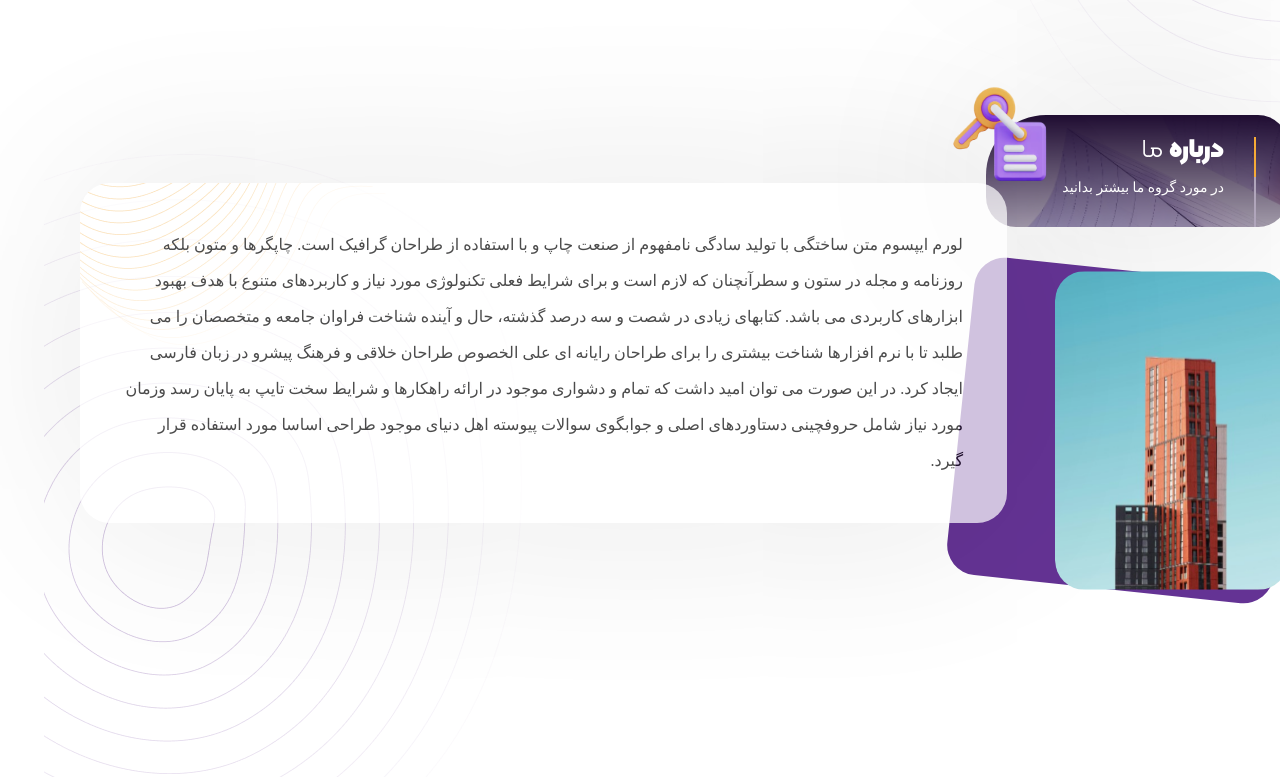
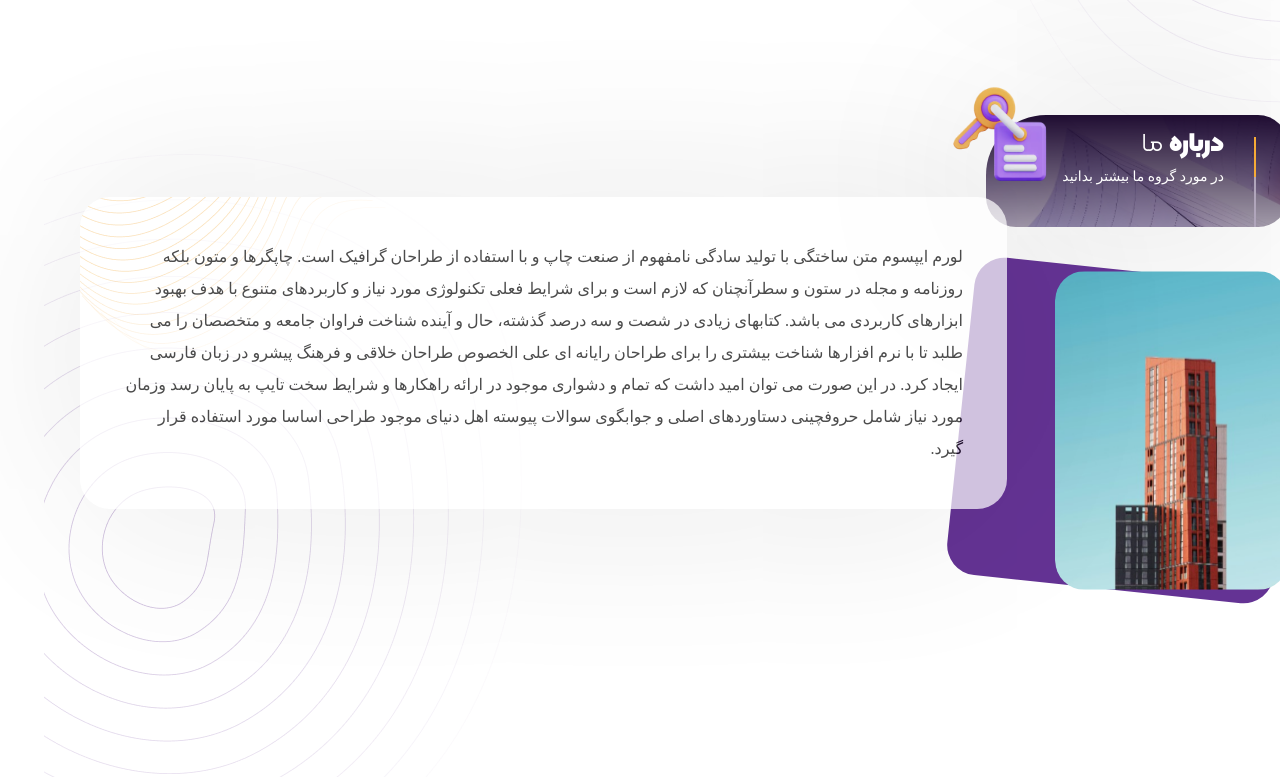
Before and after one commit to yakoobkhedri/ms-group, a website: page src/html/index.html in a window 1280 px wide. Shown: the part 5100-5877 px from the top of the page. Drawn offline with nearby package versions, Linux system fonts and the light colour scheme; files whose address does not match are found by name; a web font is replaced by a local one.

Commit message:
commit message

```diff
--- a/src/html/index.html
+++ b/src/html/index.html
@@ -2008,10 +2008,10 @@
         <!-- about -->
         <section class="relative mt-52">
             <!-- shape -->
-            <img alt="img" src="../img/Group (5).png" class="absolute left-0 -z-0 -top-20">
+            <img alt="img" src="../img/Group (5).png" class="absolute left-0 -z-0 -top-20 hidden md:block">
             <!--  -->
             <div class="max-w-content mx-auto px-5">
-                <div class="flex gap-12 items-center z-1 relative">
+                <div class="flex flex-col lg:flex-row gap-9 sm:gap-12 items-center z-1 relative">
                     <div>
                         <div>
                             <div class="flex">
@@ -2025,29 +2025,29 @@
                                         class="absolute w-full h-full -z-0 inset-0">
                                     <!--  -->
                                     <div class="relative text-white flex-shrink-0">
-                                        <h1 class="font-kalamehLight text-[26px]"><span
+                                        <h1 class="font-kalamehLight text-xl sm:text-[26px]"><span
                                                 class="font-kalamehBlack font-black">درباره</span> ما</h1>
-                                        <p class="mt-2 mb-5 text-sm">در مورد گروه ما بیشتر بدانید</p>
+                                        <p class="mt-2 mb-5 text-xs sm:text-sm">در مورد گروه ما بیشتر بدانید</p>
                                     </div>
                                 </div>
                                 <img alt="img" src="../img/property-plan-7042582-5727713 1(1).png"
                                     class="block w-[111px] -top-9 -mr-[69px] relative z-1">
                             </div>
                             <div class="mt-11 relative">
-                                <div class="w-[328px] h-[319px] bg-purple absolute top-0 rounded-[30px] -z-0 rotate-6">
+                                <div class="mx-auto inset-x-0 w-[272px] sm:w-[328px] h-[264px] sm:h-[319px] bg-purple absolute top-0 rounded-[30px] -z-0 rotate-6">
                                 </div>
                                 <img alt="img" src="../img/Rectangle 44.png"
-                                    class="rounded-[30px] block w-[328px] h-[319px] relative">
+                                    class="rounded-[30px] mx-auto block w-[272px] sm:w-[328px] h-[264px] sm:h-[319px] relative">
                             </div>
                         </div>
                     </div>
                     <div>
                         <div
-                            class="rounded-[30px] bg-white relative overflow-hidden shadow-2 p-11 opacity-70 leading-9">
+                            class="rounded-[30px] bg-white relative overflow-hidden shadow-2 p-6 sm:p-11 opacity-70 leading-9">
                             <!-- shape -->
                             <img alt="img" src="../img/Pattern (3).png" class="absolute top-0 left-0 -z-0">
                             <!--  -->
-                            <p class="relative">
+                            <p class="relative text-sm sm:text-base leading-7 sm:leading-8">
                                 لورم ایپسوم متن ساختگی با تولید سادگی نامفهوم از صنعت چاپ و با استفاده از طراحان گرافیک
                                 است. چاپگرها و متون بلکه روزنامه و مجله در ستون و سطرآنچنان که لازم است و برای شرایط
                                 فعلی تکنولوژی مورد نیاز و کاربردهای متنوع با هدف بهبود ابزارهای کاربردی می باشد. کتابهای
```
Also changed, not shown: dist/output.css.
